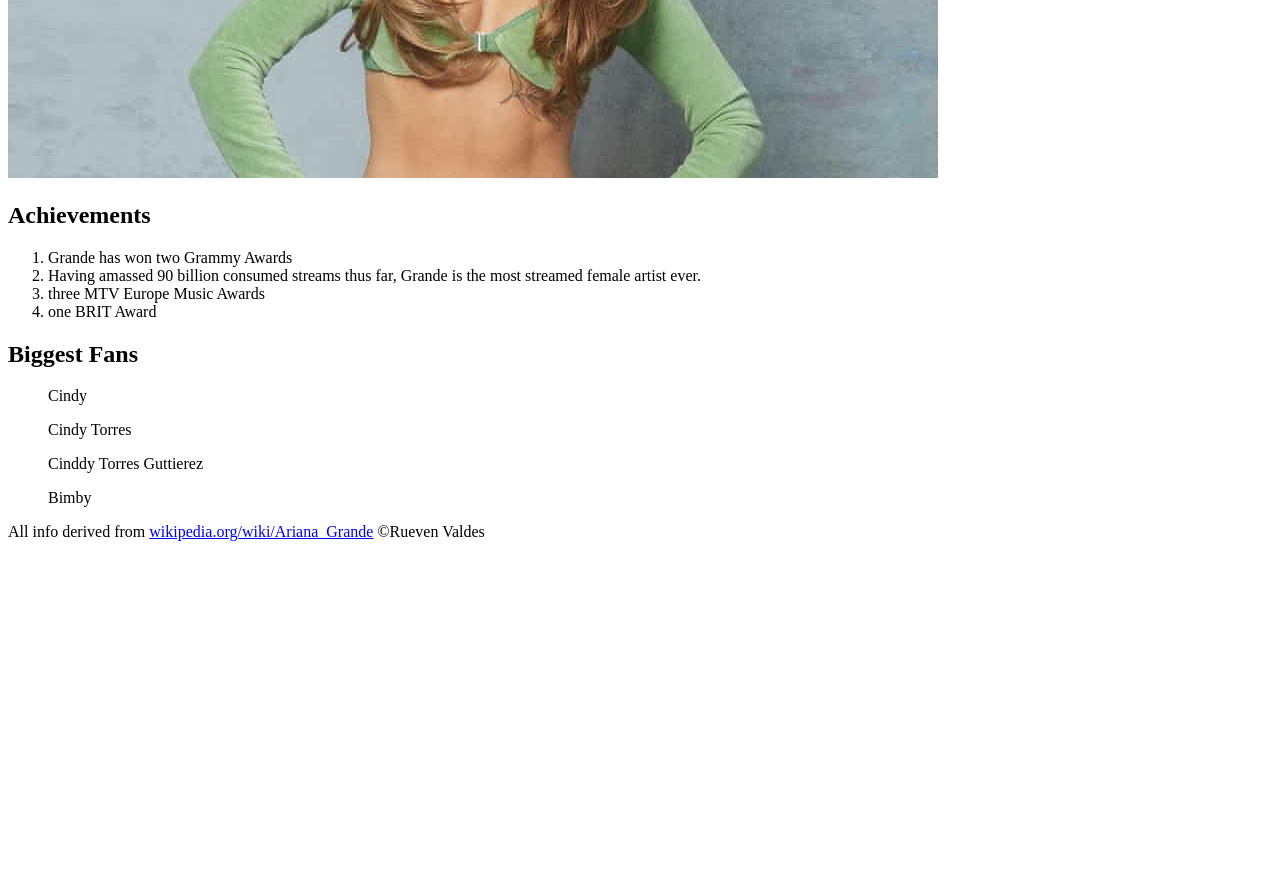
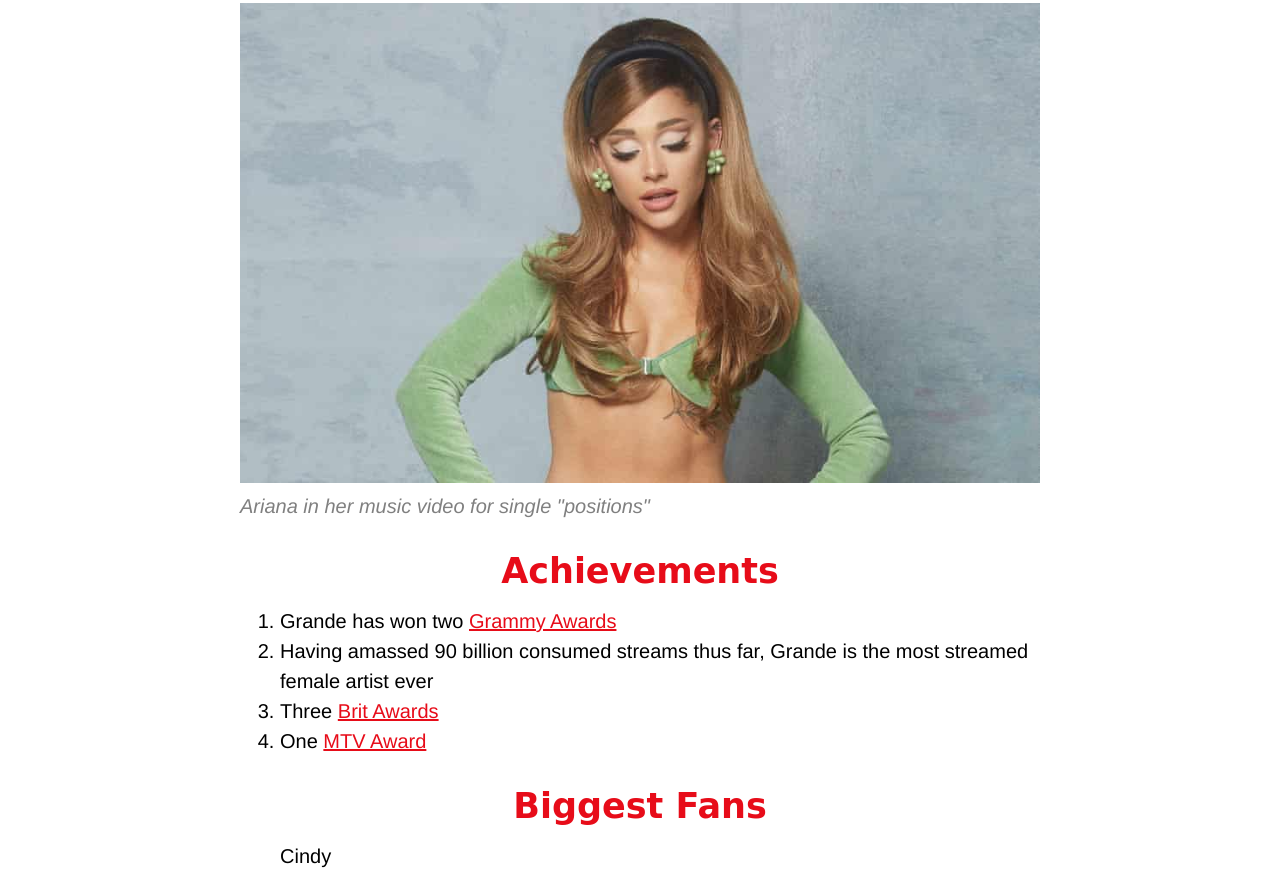
Before and after one commit to ruevenvaldes/cartoon-hero, a plain HTML site: page index.html in a window 1280 px wide. Shown: the part 922-1800 px from the top of the page. Before the commit the page ends 1471 px from the top, so only its background shows below. Drawn offline with Linux system fonts and the light colour scheme.

Commit message:
css page for index.html

```diff
--- /dev/null
+++ b/css/project.css
@@ -0,0 +1,79 @@
+body{
+	margin: 0;
+	font-family:Helvetica, Arial, sans-serif;
+	font-size: 20px;
+	line-height: 30px;
+}
+
+header{
+	background-color: seagreen;
+	text-align: center;
+	padding-top: 50px;
+	padding-bottom: 50px;
+}
+
+h1, h2{
+	font-family: 'Indie Flower', cursive;
+}
+
+header h1{
+	font-size: 50px;
+	color: white;
+}
+
+header img{
+	border-radius: 150px;
+    border: 20px solid white;
+}
+
+main{
+	max-width: 800px;
+	margin: 0 auto;
+	padding: 20px;
+}
+
+main img{
+	max-width: 100%;
+}
+
+h2{
+	font-size: 35px;
+	color: #e70c19;
+	text-align: center;
+	margin: 35px 0px 15px;
+}
+
+a{
+	color: #e70c19;
+}
+
+a:hover{
+	color: white;
+	background-color: #483a94;
+}
+
+footer {
+	background-color: seagreen;
+	text-align: center;
+	color: white;
+	padding: 50px;
+}
+
+footer p{
+	margin: 0;
+}
+
+footer a{
+	color: white;
+}
+
+footer a:hover{
+	opacity: .5;
+	background-color: transparent;
+}
+
+p.caption{
+	margin-top: 0px;
+	color: grey;
+	font-style: italic;
+}
--- a/index.html
+++ b/index.html
@@ -3,6 +3,8 @@
 <head>
 	<title>Ariana Grande</title>
 	<link rel="icon" href="images/arianagrande.jpg">
+	<link rel="preconnect" href="https://fonts.googleapis.com">
+	<link rel="stylesheet" type="text/css" href="css/project.css">
 </head>
 <!-- Heading -->
 <header>
@@ -16,13 +18,16 @@
 			Born in Boca Raton, Florida, Grande began her career at age 15 in the 2008 Broadway musical 13. She rose to fame for her role as Cat Valentine in the Nickelodeon television series Victorious (2010–2013) and Sam & Cat (2013–2014). She subsequently signed with Republic Records in 2011 after the label's executives discovered YouTube videos of her covering songs. Her 1950s doo-wop-influenced pop and R&B debut album,[2] Yours Truly (2013), topped the US Billboard 200 chart, while its lead single, "The Way", charted in the top ten of the US Billboard Hot 100. Upon release, critics compared Grande to Mariah Carey for her wide vocal range and whistle register.
 		</p>
 		<img src="images/arianagrande_positions.jpg">
+		<p class="caption"> Ariana in her music video for single "positions" </p>
 
+		<!-- Achievements -->
 		<h2>Achievements</h2>
 		<ol>
-			<li>Grande has won two Grammy Awards</li>
-			<li>Having amassed 90 billion consumed streams thus far, Grande is the most streamed female artist ever.</li>
-			<li>three MTV Europe Music Awards</li>
-			<li>one BRIT Award</li>
+			<li>Grande has won two <a target="_blank" href="https://en.wikipedia.org/wiki/Grammy_Awards">Grammy Awards</a></li>
+			<li>Having amassed 90 billion consumed streams thus far, Grande is the most streamed female artist ever</li>
+			<li>Three <a target="_blank" href="https://en.wikipedia.org/wiki/Brit_Awards">Brit Awards
+			</a></li>
+			<li>One <a target="_blank" href="https://en.wikipedia.org/wiki/MTV_Europe_Music_Awards">MTV Award</a></li>
 		</ol>
 
 		<h2>Biggest Fans</h2>
```
Also changed, not shown: css/project.html (deleted, +0 -19 lines).
